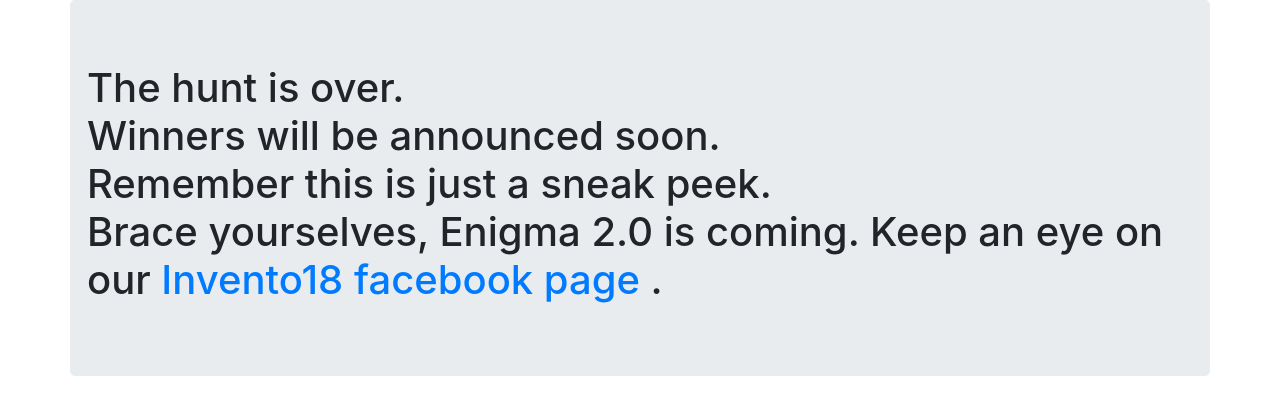
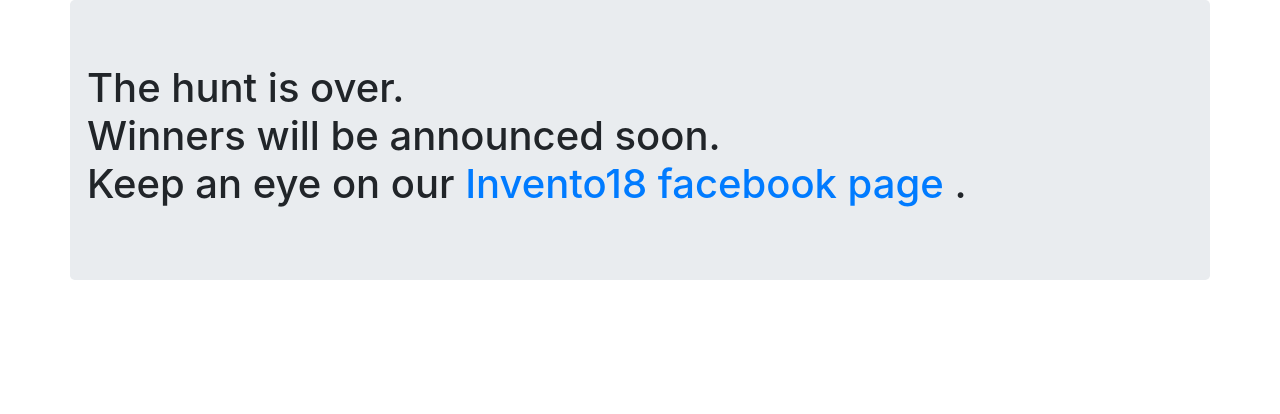
Before and after one commit to biswaz/error_page, a plain HTML site: page index.html in a window 1280 px wide. Drawn offline with nearby package versions, Linux system fonts and the light colour scheme.

Commit message:
Update index.html

```diff
--- a/index.html
+++ b/index.html
@@ -14,8 +14,6 @@
     <div class="row">
       <h1>The hunt is over.<br>
          Winners will be announced soon.<br>
-        Remember this is just a sneak peek.<br>
-         Brace yourselves, Enigma 2.0 is coming.
         Keep an eye on our
         <a href="https://www.facebook.com/inventogec/">
           Invento18 facebook page
```
